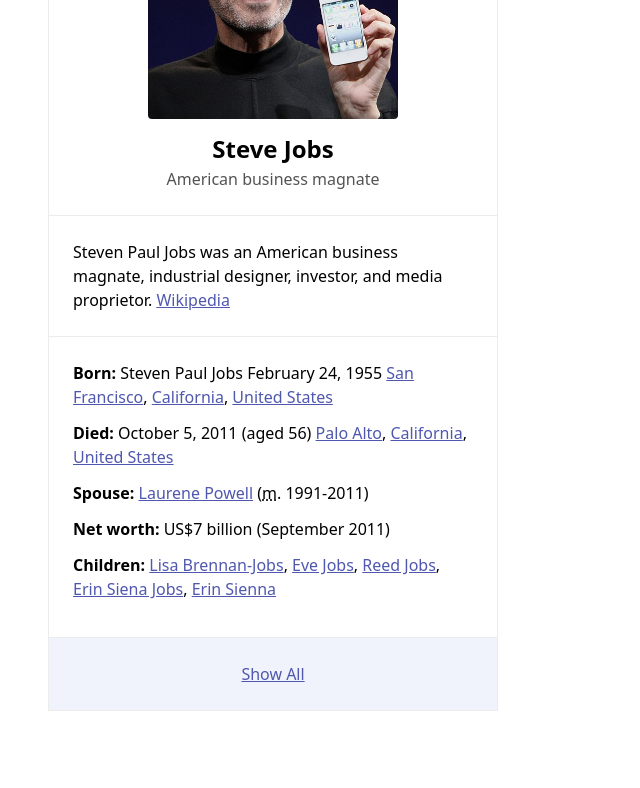
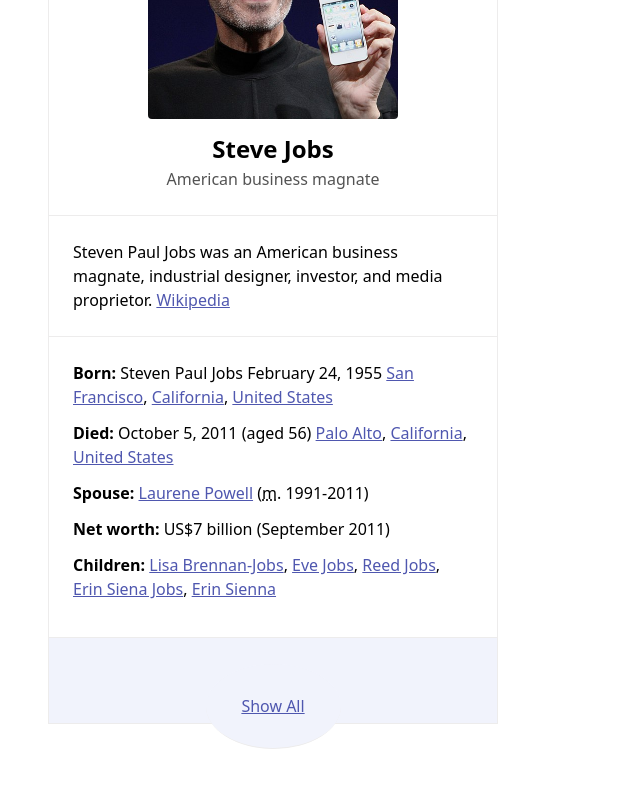
Before and after one commit to schalkneethling/wikibox, a website: page index.html in a window 1280 px wide. Shown: the part 180-968 px from the top of the page, without its empty margins (0-640 px from the left). Drawn offline with Linux system fonts and the light colour scheme.

Commit message:
show all styling update

```diff
--- a/css/organisms/wikibox.css
+++ b/css/organisms/wikibox.css
@@ -78,4 +78,17 @@
 .wikibox .panel-footer {
   background-color: #f1f3fc;
   color: #212121;
+  padding-bottom: 0;
+  padding-top: 0;
 }
+
+.wikibox .panel-footer a {
+  background-color: #f1f3fc;
+  border-bottom: 1px solid #edecec;
+  border-radius: 50%;
+  display: inline-block;
+  padding: 30px 10px;
+  position: relative;
+  top: 26px;
+  width: 135px;
+}
```
